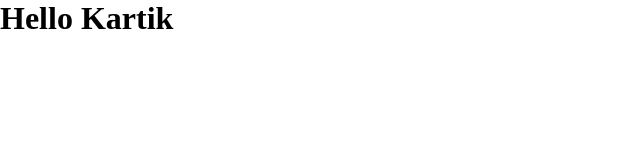
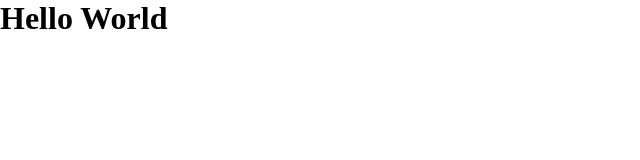
Before and after one commit to kartikmehta8/s3rcel-pr-preview, a React (Create React App) app: page / in a window 1280 px wide. Shown: the top 160 px of the page, without its empty margins (0-640 px from the left). Built offline with nearby package versions, Linux system fonts and the light colour scheme.

Commit message:
fix name

```diff
--- a/src/App.js
+++ b/src/App.js
@@ -1,7 +1,7 @@
 function App() {
   return (
     <div>
-      <h1>Hello Kartik</h1>
+      <h1>Hello World</h1>
     </div>
   );
 }
```
